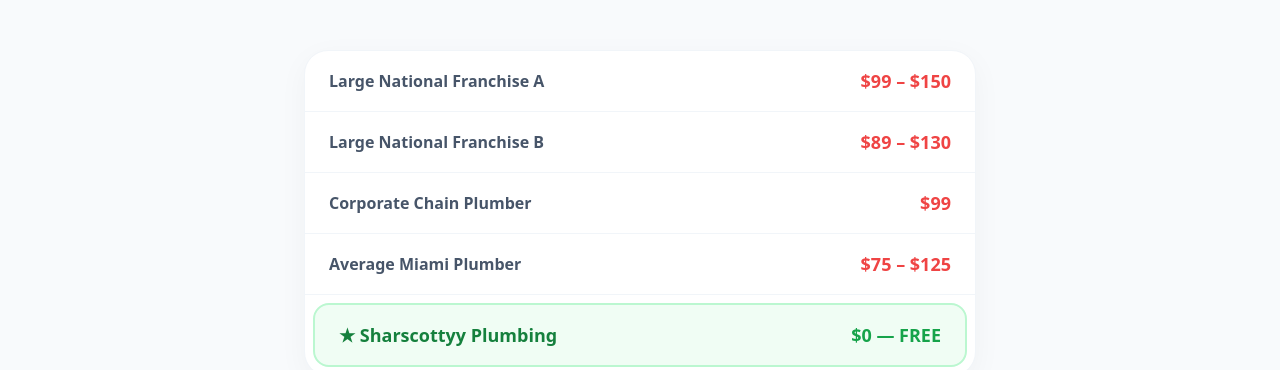
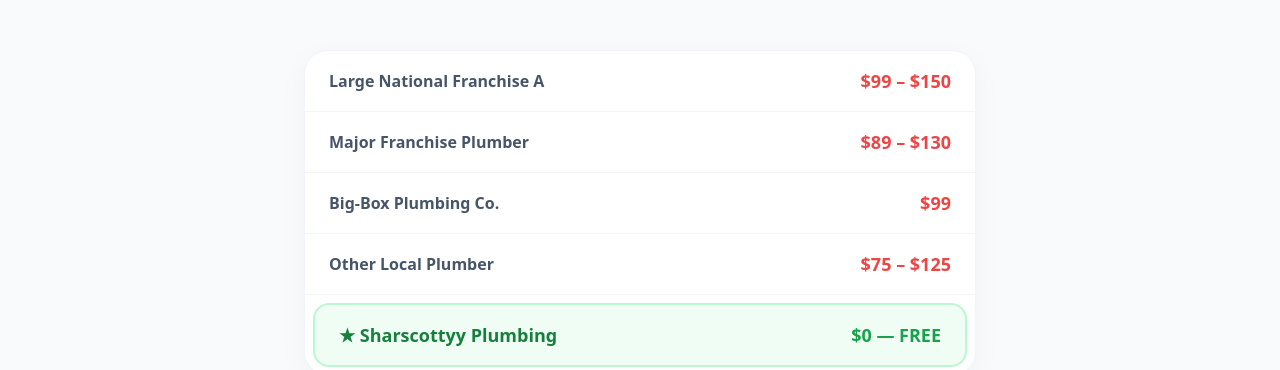
Before and after one commit to naz824/sharscottyy-plumbing, a Next.js app: page / in a window 1280 px wide. Shown: the part 2500-2870 px from the top of the page. Built offline with nearby package versions, Linux system fonts and the light colour scheme.

Commit message:
Fix layout, update photo and comparison labels

```diff
--- a/src/app/about/page.tsx
+++ b/src/app/about/page.tsx
@@ -42,7 +42,7 @@
               <div className="rounded-3xl overflow-hidden shadow-[0_20px_50px_rgba(0,0,0,0.15)] aspect-[4/5]">
                 {/* REAL: Sharscottyy family portrait from Yelp */}
                 <img
-                  src="https://s3-media0.fl.yelpcdn.com/bphoto/1MiQhaAPqPxsQ1kjB6ZKkQ/o.jpg"
+                  src="https://s3-media0.fl.yelpcdn.com/bphoto/DY7KT-3WFaZUpsY5qE3yFw/o.jpg"
                   alt="Carlos Matute Alvarado Sr., owner of Sharscottyy Plumbing"
                   className="w-full h-full object-cover"
                 />
--- a/src/app/layout.tsx
+++ b/src/app/layout.tsx
@@ -71,10 +71,10 @@
         {/* TODO: Add Google Analytics 4 */}
         {/* TODO: Add Tawk.to live chat script */}
       </head>
-      <body className="min-h-full flex flex-col bg-slate-50 text-slate-900 selection:bg-orange-500 selection:text-white">
+      <body className="min-h-screen bg-slate-50 text-slate-900 selection:bg-orange-500 selection:text-white">
         <EmergencyTicker />
         <Navigation />
-        <main className="flex-grow">{children}</main>
+        <main >{children}</main>
         <Footer />
         <MobileStickyBar />
       </body>
--- a/src/lib/constants.ts
+++ b/src/lib/constants.ts
@@ -261,8 +261,8 @@
 
 export const COMPETITOR_COMPARISON = [
   { company: "Large National Franchise A", dispatchFee: "$99 – $150", freeEstimate: false },
-  { company: "Large National Franchise B", dispatchFee: "$89 – $130", freeEstimate: false },
-  { company: "Corporate Chain Plumber", dispatchFee: "$99", freeEstimate: false },
-  { company: "Average Miami Plumber", dispatchFee: "$75 – $125", freeEstimate: false },
+  { company: "Major Franchise Plumber", dispatchFee: "$89 – $130", freeEstimate: false },
+  { company: "Big-Box Plumbing Co.", dispatchFee: "$99", freeEstimate: false },
+  { company: "Other Local Plumber", dispatchFee: "$75 – $125", freeEstimate: false },
   { company: "Sharscottyy Plumbing", dispatchFee: "$0 — FREE", freeEstimate: true },
 ] as const;
```
